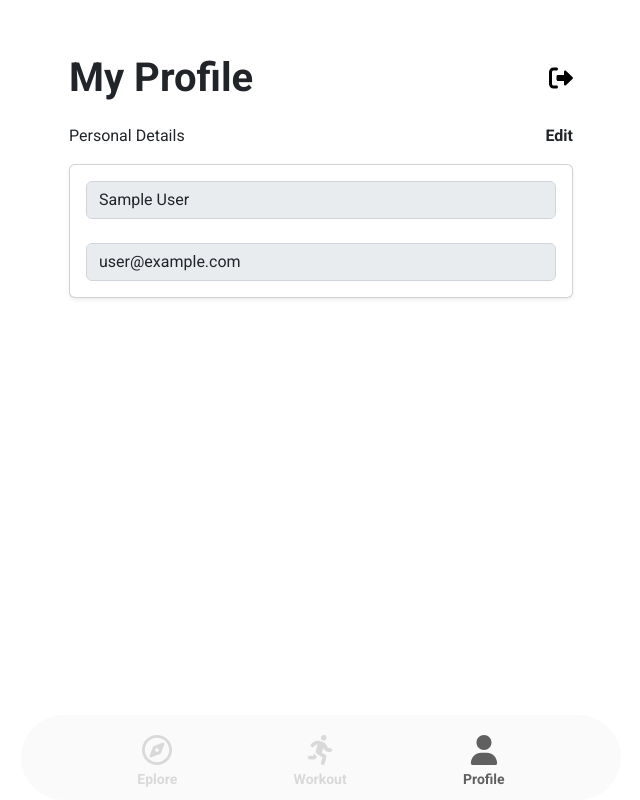
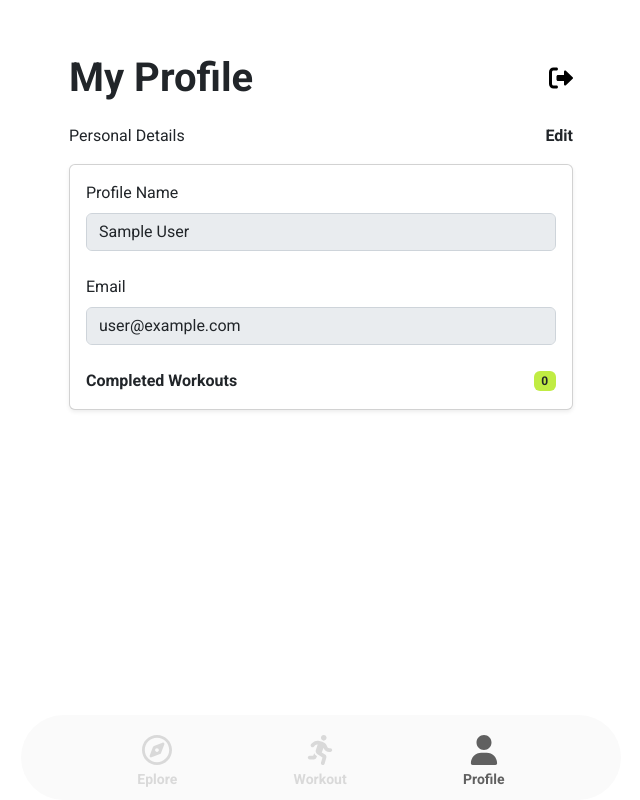
Before and after one commit to bcherrera14/free-hiit-app, a React (Create React App) app: page /profile in a window 1280 px wide. Shown: the whole page, without its empty margins (319-959 px from the left). Built offline with nearby package versions, Linux system fonts and the light colour scheme; no server answers; the database is empty; sample sign-in values are in the browser's storage.

Commit message:
add completed workout count

```diff
--- a/src/App.js
+++ b/src/App.js
@@ -69,7 +69,7 @@ function App() {
             <Route path='/explore' element={<Explore completedWorkouts={completedWorkouts}/>}/>
           </Route>
           <Route path='/profile' element={<PrivateRoute/>}>
-            <Route path="/profile" element={<Profile isAdmin={isAdmin}/>}/>
+            <Route path="/profile" element={<Profile completedWorkouts={completedWorkouts} isAdmin={isAdmin}/>}/>
           </Route>
           <Route path='/new-workout' element={<PrivateRoute/>}>
             <Route path="/new-workout" element={<NewWorkout/>}/>
--- a/src/pages/Explore.jsx
+++ b/src/pages/Explore.jsx
@@ -1,12 +1,10 @@
 import React from 'react'
 import { useEffect, useState } from 'react'
-import { Form } from 'react-router-dom'
-import {collection, getDocs, query, where, orderBy, limit, startAfter} from 'firebase/firestore'
+import {collection, getDocs, query, orderBy, limit} from 'firebase/firestore'
 import {db} from '../firebase.config'
 import {toast} from 'react-toastify'
 import Spinner from '../components/Spinner'
 import WorkoutItem from '../components/WorkoutItem'
-import WorkoutCard from '../components/WorkoutCard'
 
 
 function Explore({completedWorkouts}) {
--- a/src/pages/Profile.jsx
+++ b/src/pages/Profile.jsx
@@ -9,7 +9,7 @@ import {toast} from 'react-toastify'
 
 
 
-function Profile({isAdmin}) {
+function Profile({isAdmin, completedWorkouts}) {
   const auth = getAuth()
   const [changeDetails, setChangeDetails] = useState(false)
   const [formData, setFormData] = useState({
@@ -74,11 +74,17 @@ function Profile({isAdmin}) {
         <div className="card shadow-sm">
           <div className="card-body">
             <form>
-              <div className="input-group mb-4">
+              <div className="mb-4">
+                <label className="form-label">Profile Name</label>
                 <input type="text" id="name" className={!changeDetails ? 'form-control profileName' : 'form-control profileNameActive' } disabled={!changeDetails} value={name} onChange={onChange}/>
               </div>
-              <div className="input-group">
+              <div className="mb-4">
+                <label className="form-label">Email</label>
                 <input type="text" id="email" className='form-control' disabled value={email} onChange={onChange}/>
+              </div>
+              <div className='d-flex justify-content-between'>
+                <p className='m-0 fw-bold'>Completed Workouts</p>
+                <div className="badge text-bg-admin text-dark my-auto">{completedWorkouts.length}</div>
               </div>
             </form>
           </div>
```
